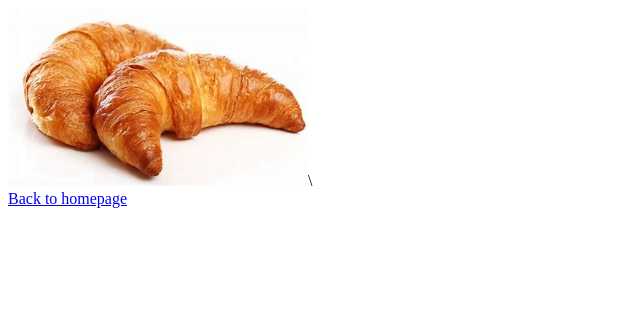
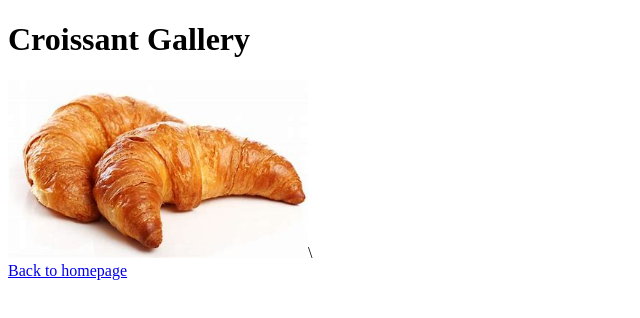
Before and after one commit to KerissaReddy2008/croissant, a plain HTML site: page photo.html in a window 1280 px wide. Shown: the whole page, without its empty margins (0-640 px from the left). Drawn offline with Linux system fonts and the light colour scheme.

```diff
--- a/photo.html
+++ b/photo.html
@@ -6,7 +6,8 @@
     <title>Document</title>
   </head>
   <body>
-    <img src="images.html/OIP.jpg" width="300" />\
+    <h1> Croissant Gallery</h1>
+    <img src="/images/OIP.jpg" width="300" />\
   </br>
     <a href="/">Back to homepage</a>
   </body>
```
Also changed, not shown: index.html (+3 -2 lines), css/styles.css (added), images/OIP.jpg (renamed from images.html/OIP.jpg).
